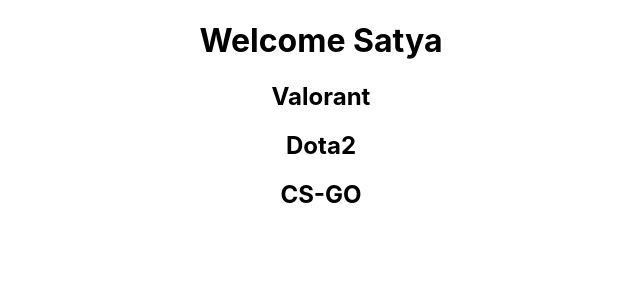
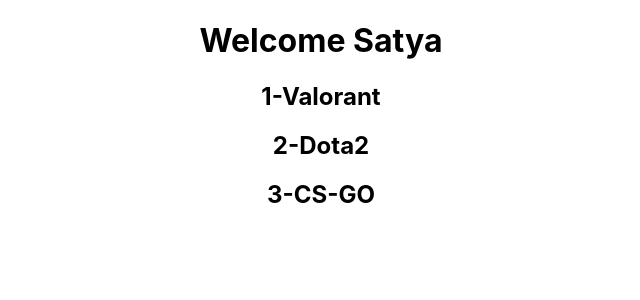
Before and after one commit to Razzor25/React.js_Practice, a React (Create React App) app in the folder L3/my-proj/: page / in a window 1280 px wide. Shown: the top 300 px of the page, without its empty margins (319-959 px from the left). Built offline with nearby package versions, Linux system fonts and the light colour scheme.

Commit message:
"Outputing The list"

```diff
--- a/L3/my-proj/src/App.js
+++ b/L3/my-proj/src/App.js
@@ -16,8 +16,8 @@
     <div className="App">
       <h1>Welcome {name}</h1>
         {events.map((event)=>(
-          <div>
-            <h2>{event.title}</h2>
+          <div key={event.id}>
+            <h2>{event.id}-{event.title}</h2>
           </div>
         ))}
     </div>
```
